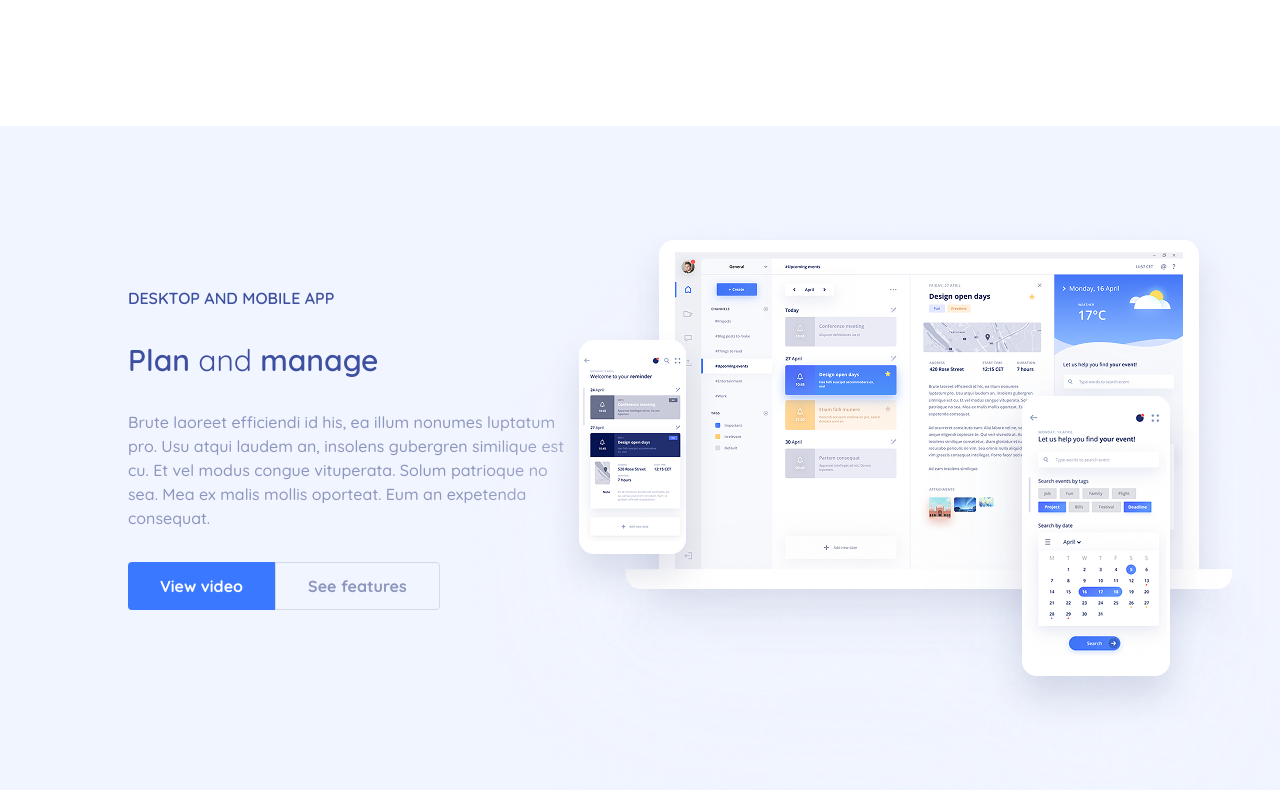
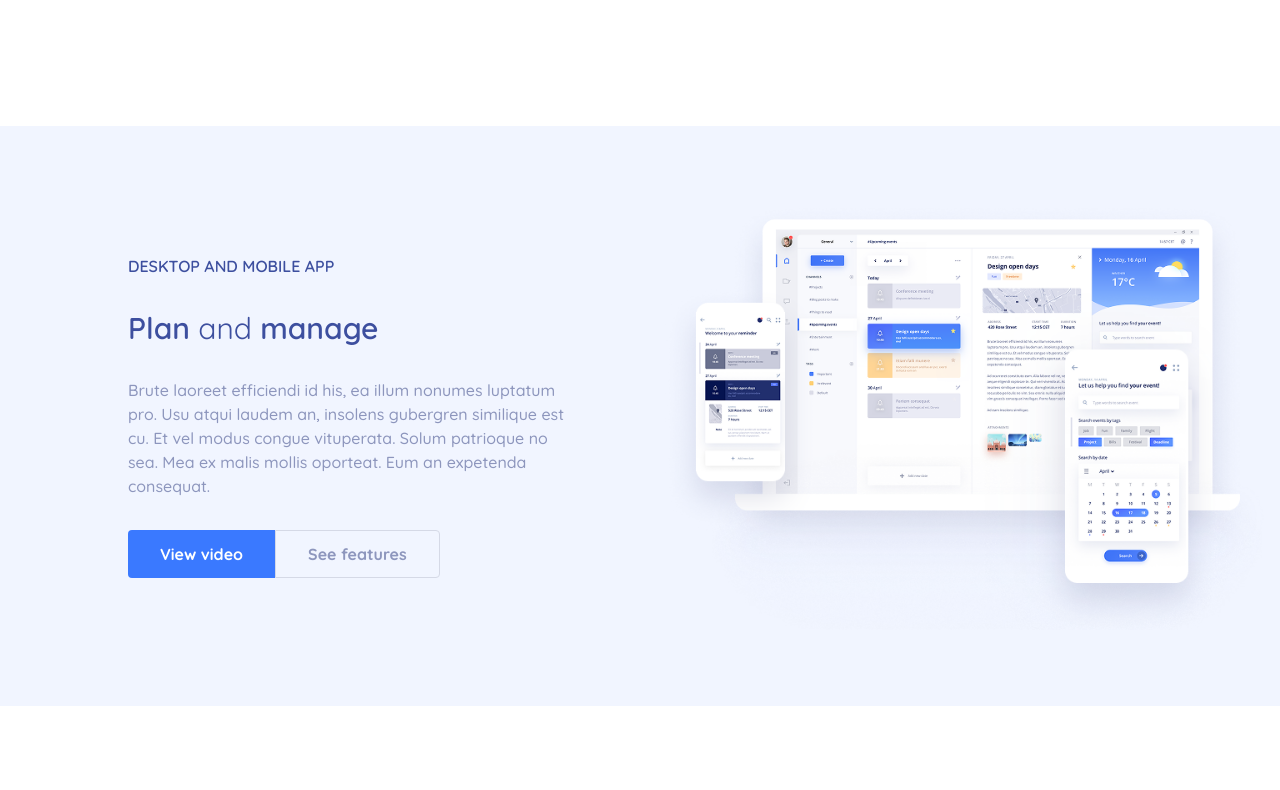
Before and after one commit to ArtemKutsan/react-project-productivity, a React (Vite) app: page / in a window 1280 px wide. Shown: the part 1470-2260 px from the top of the page. Built offline with nearby package versions, Linux system fonts and the light colour scheme.

Commit message:
fix: Улучшена верстка PlanAndManage

```diff
--- a/src/components/sections/PlanAndManage/PlanAndManage.module.css
+++ b/src/components/sections/PlanAndManage/PlanAndManage.module.css
@@ -1,6 +1,6 @@
 /* src/components/PlanAndManage/PlanAndManage.module.css */
 .planAndManage {
-  padding: 8rem 0 10rem;
+  padding: 6rem 0 6rem;
   display: flex;
   gap: 8rem;
   width: 100%;
--- a/src/components/sections/PlanAndManage/index.jsx
+++ b/src/components/sections/PlanAndManage/index.jsx
@@ -38,8 +38,15 @@ function PlanAndManage() {
           <div style={{ flex: '1' }}>
             <img
               className="absolute"
-              style={{ flex: '1', top: '0', right: '0', padding: '4rem 0' }}
-              src="/images/plan-and-manage.png"
+              style={{
+                // top: '0',
+                top: '50%',
+                transform: 'translateY(-50%)',
+                left: '50%',
+                // padding: '4rem 0',
+                width: '-webkit-fill-available',
+              }}
+              src="/images/plan-and-manage-2.png"
               alt=""
             />
           </div>
```
Also changed, not shown: public/images/plan-and-manage-2.png (added).
